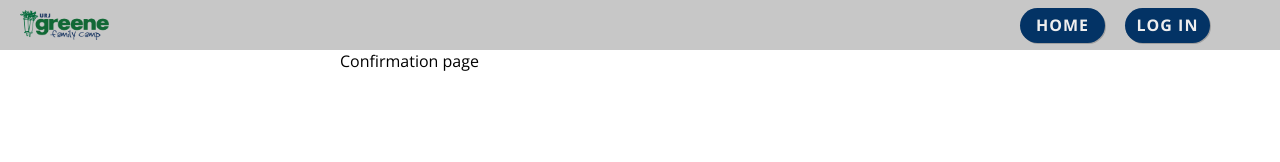
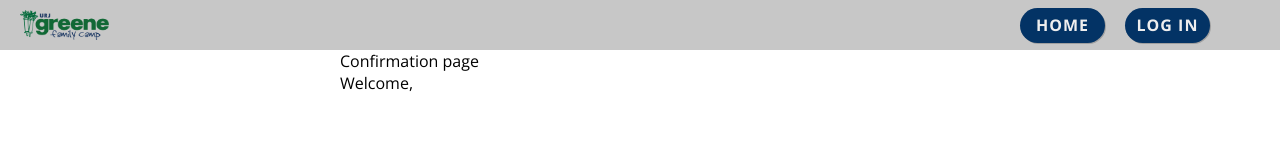
Before and after one commit to mrlcohn/gfc-tickets, a React (Create React App) app in the folder gfc-tickets/: page /success in a window 1280 px wide. Shown: the top 162 px of the page. Built offline with nearby package versions, Linux system fonts and the light colour scheme.

Commit message:
Added state for user to remember if user is logged in

```diff
--- a/gfc-tickets/src/App.js
+++ b/gfc-tickets/src/App.js
@@ -4,18 +4,23 @@ import Welcome from "./Welcome";
 import Login from "./Login";
 import CreateTicket from "./CreateTicket";
 import Confirmation from "./Confirmation";
+import { useState } from "react";
 
 function App() {
+  const [user, setUser] = useState([]);
+
+  const handleLogin = user => setUser(user);
+
   return (
     <Router>
       <div className="app">
         <Navbar />
           <div className="content">
             <Routes>
-              <Route path="/" element={<Welcome />} />
-              <Route path="/login" element={<Login />} />
+              <Route path="/" element={<Welcome user={user} />} />
+              <Route path="/login" element={<Login user={user} onLogin={handleLogin} />} />
               <Route path="/create" element={<CreateTicket />} />
-              <Route path="/success" element={<Confirmation />}></Route>
+              <Route path="/success" element={<Confirmation user={user} />}></Route>
             </Routes>
           </div>
       </div>
--- a/gfc-tickets/src/Confirmation.js
+++ b/gfc-tickets/src/Confirmation.js
@@ -1,7 +1,8 @@
-const Confirmation = () => {
+const Confirmation = ({ user }) => {
     return (
         <div className="confirmation">
             <p>Confirmation page</p>
+            <p>Welcome, { user[0] }</p>
         </div>
     );
 }
--- a/gfc-tickets/src/Login.js
+++ b/gfc-tickets/src/Login.js
@@ -1,8 +1,9 @@
 import { useState } from "react";
 import { useNavigate } from "react-router-dom";
+import Confirmation from "./Confirmation";
 import useFetch from "./useFetch";
 
-const Login = () => {
+const Login = ({ user, onLogin }) => {
     const [emailField, setEmailField] = useState('');
     const [passwordField, setPasswordField] = useState('');
     const [loginAttempted, setLoginAttempted] = useState(false);
@@ -11,11 +12,17 @@ const Login = () => {
 
     const handleSubmit = e => {
         e.preventDefault();
+        const user = [ emailField, passwordField ];
         if (login.email === emailField && login.password === passwordField) {
+            onLogin(user);
             navigate('/success');
         } else {
             setLoginAttempted(true);
         }
+    }
+
+    if (user.length > 0) {
+        navigate("/success");
     }
 
     return (
--- a/gfc-tickets/src/Welcome.js
+++ b/gfc-tickets/src/Welcome.js
@@ -1,7 +1,7 @@
 import { Link } from 'react-router-dom';
 import handykid from './assets/handykid.jpg';
 
-const Welcome = () => {
+const Welcome = ({ user }) => {
     return (
         <div className="welcome">
             <div className="welcomeImg">
```
